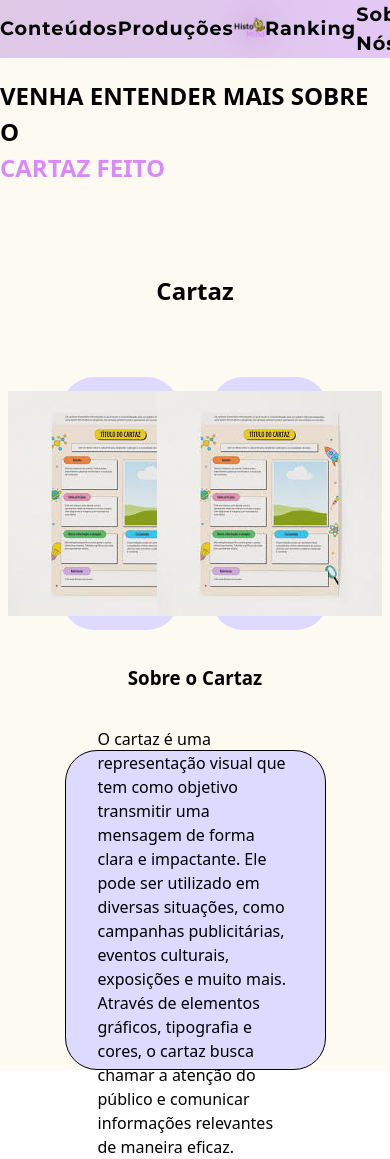
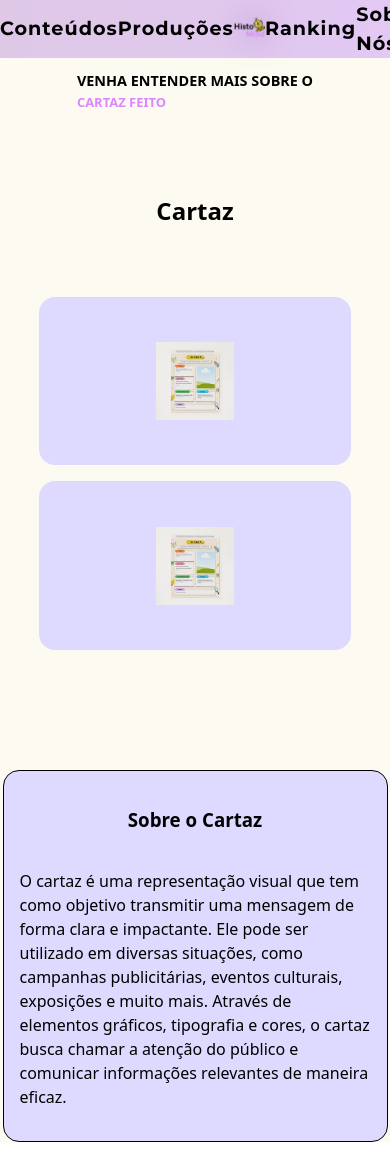
Before and after one commit to vitorcecato-sesi/projeto-historia, a React (Vite) app: page / in a window 390 px wide. Shown: the top 1159 px of the page. Built offline with nearby package versions, Linux system fonts and the light colour scheme.

Commit message:
pagina respondiva

```diff
--- a/src/pages/style/Cartaz.css
+++ b/src/pages/style/Cartaz.css
@@ -46,3 +46,55 @@ align-items: center;
   border-radius: 2em;
 
 }
+#img{
+  width: 10vw;
+  height: 10vw;
+}
+@media (max-width: 768px) {
+  .blocoCartaz {
+    width: 70vw;
+    height: 30vh;
+  }
+
+  .SobreCartaz {
+    width: 80vw;
+    height: 30vh;
+  }
+  #img{
+    width: 20vw;
+    height: 20vw;
+  }
+
+  .blocoLado {
+    flex-direction: column;
+    gap: 1em;
+  }
+}
+
+@media (max-width: 480px) {
+  .blocoCartaz {
+    width: 80vw;
+    height: 20vh;
+    border-radius: 1em;
+  }
+  #img{
+    width: 20vw;
+    height: 20vw;
+  }
+
+  .SobreCartaz {
+    width: 90vw;
+    height: auto;
+    padding: 1em;
+    border-radius: 1em;
+  }
+
+  .blocoLado {
+    flex-direction: column;
+    gap: 1em;
+  }
+
+  #branco1, #roxo {
+    font-size: 0.9em; /* Ajusta o tamanho da fonte */
+  }
+}
```
Also changed, not shown: src/pages/Cartaz.jsx (+2 -0 lines).
